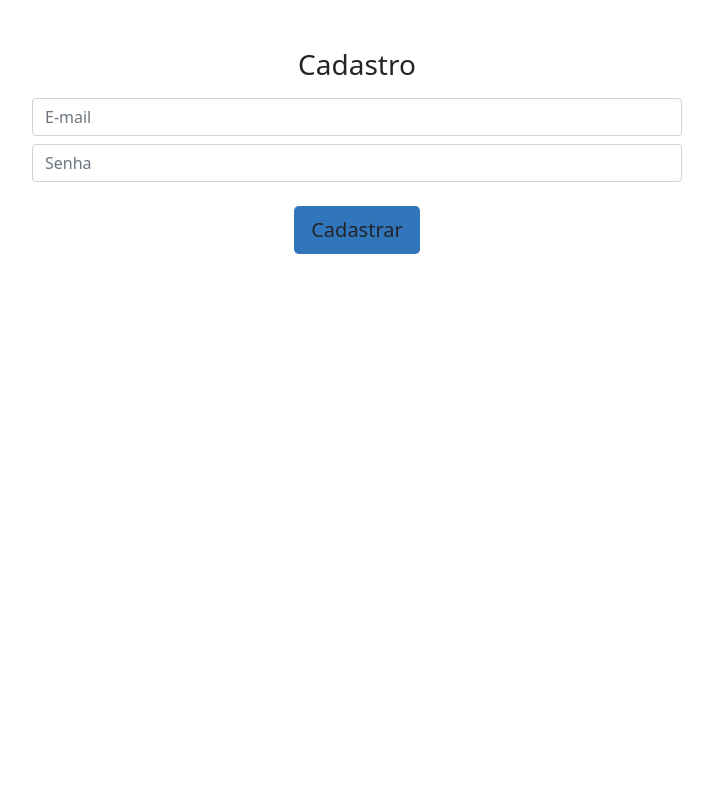
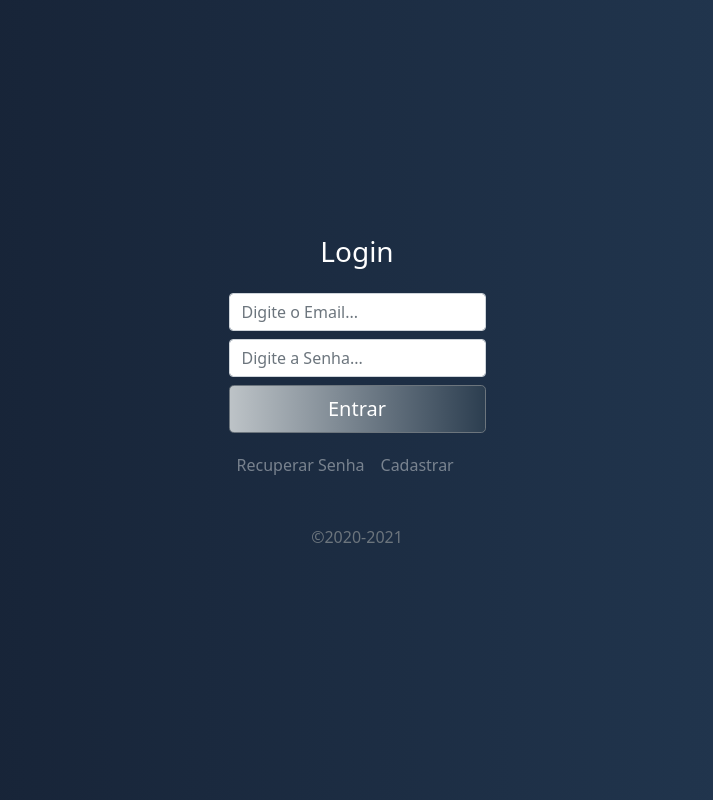
Before and after one commit to Viniciuspgmoreira/my-list-React, a React (Create React App) app: page / in a window 1280 px wide. Shown: the whole page, without its empty margins (283-996 px from the left). Built offline with nearby package versions, Linux system fonts and the light colour scheme.

Commit message:
Added switch for email and passord firebase request

```diff
--- a/src/components/toastify/toastify.js
+++ b/src/components/toastify/toastify.js
@@ -18,7 +18,7 @@ const notification = (props) => {
     })
 }
 const warningNotification = (props) => {
-    toast.warn(`⚠️${props}`, {
+    toast.info(`⚠️${props}`, {
         position: 'top-right',
         autoClose: 5000,
         hideProgressBar: false,
--- a/src/index.js
+++ b/src/index.js
@@ -6,7 +6,7 @@ import NewUser from '../src/view/new-user/newUser'
 
 ReactDOM.render(
   <React.StrictMode>
-    <NewUser />
+    <Login />
   </React.StrictMode>,
   document.getElementById('root')
 )
--- a/src/view/login/login.jsx
+++ b/src/view/login/login.jsx
@@ -3,6 +3,7 @@ import './login.css'
 import {
   notification,
   warningNotification,
+  errorNotification,
 } from '../../components/toastify/toastify'
 
 import firebase from '../../config/firebase'
@@ -20,7 +21,19 @@ function Login() {
         notification('Logado com sucesso')
       })
       .catch((erro) => {
-        console.log(erro)
+        console.log(erro.message)
+        switch (erro.message) {
+          case 'The email address is badly formatted.':
+            warningNotification('O email não está formatado corretamente')
+            break
+          case 'There is no user record corresponding to this identifier. The user may have been deleted.':
+            warningNotification(
+              'Os dados não são compativeis com nenhum usuário cadastrado, favor verificar'
+            )
+            break
+          default:
+            break
+        }
       })
   }
 
--- a/src/view/new-user/newUser.jsx
+++ b/src/view/new-user/newUser.jsx
@@ -6,6 +6,7 @@ import Input from '../../components/input/input.component'
 import {
   notification,
   errorNotification,
+  warningNotification,
 } from '../../components/toastify/toastify'
 
 function NewUser() {
@@ -13,13 +14,32 @@ function NewUser() {
   const [password, setPassword] = useState()
 
   function register() {
-    if (!email) {
-      errorNotification('Email está preenchido incorretamente')
-    } else if (!password) {
-      errorNotification('Senha foi preenchida incorretamente')
-    } else if (/\s/.test(email)) {
-      errorNotification('Não pode conter espaços em branco no Usuário')
-    }
+    firebase
+      .auth()
+      .createUserWithEmailAndPassword(email, password)
+      .then((resp) => {
+        notification('Cadastrado com Sucesso')
+      })
+      .catch((erro) => {
+        switch (erro.message) {
+          case 'Password should be at least 6 characters':
+            warningNotification('A senha deve ter pelo menos 6 caracteres!')
+            break
+          case 'The email address is already in use by another account.':
+            warningNotification(
+              'Este email já está sendo utilizado por outro usuário!'
+            )
+            break
+          case 'The email address is badly formatted.':
+            warningNotification('O formato do seu email é inválido!')
+            break
+          default:
+            errorNotification(
+              'Não foi possível cadastrar. Tente novamente mais tarde!'
+            )
+            break
+        }
+      })
   }
 
   return (
```
